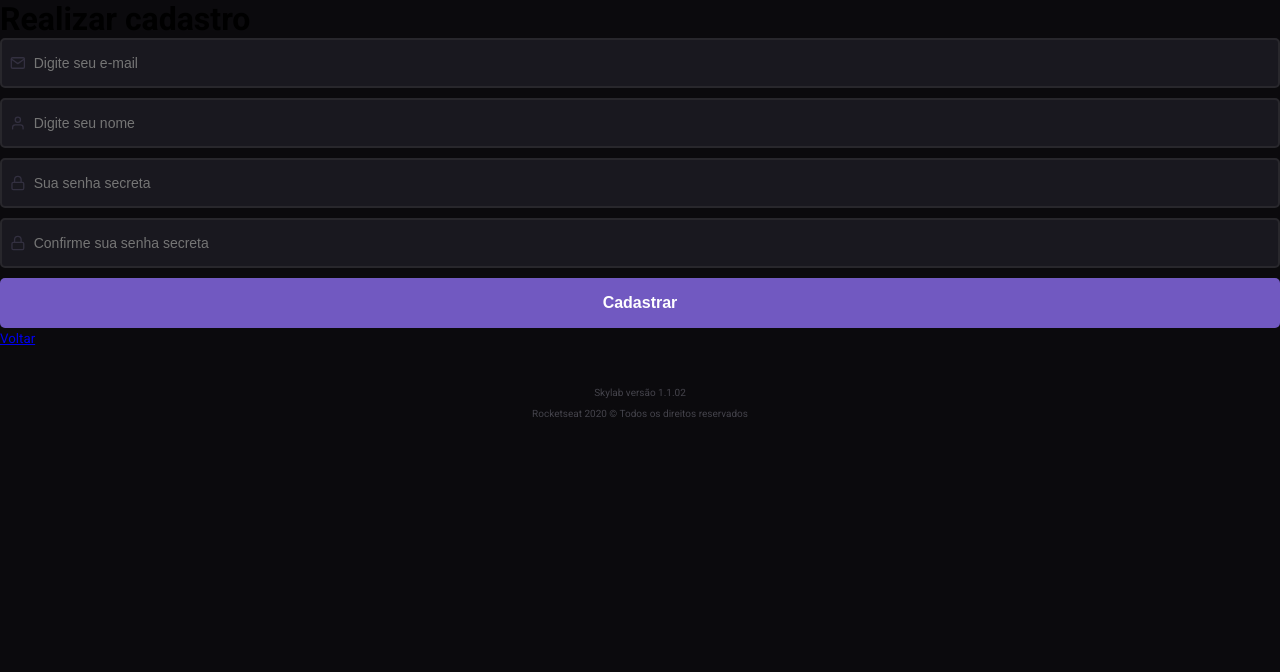
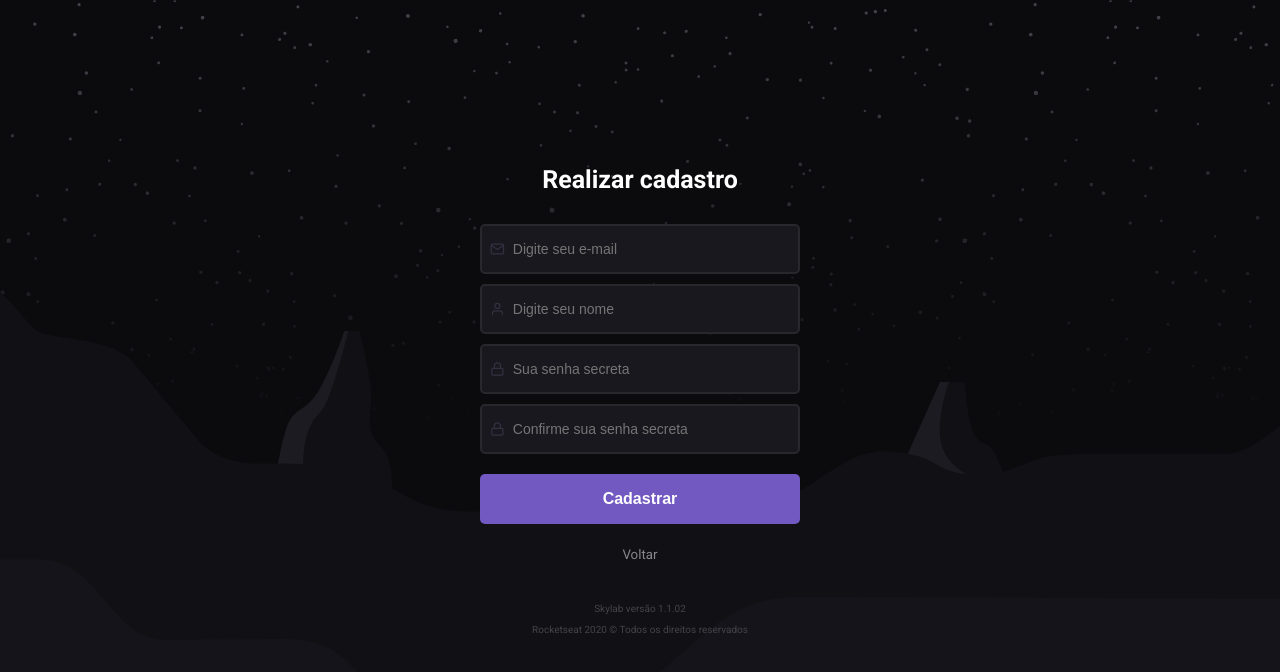
Before and after one commit to 0xjoaovpsantos/skylab-rocketseat-clone, a React (Create React App) app: page /signup in a window 1280 px wide. Shown: the top 672 px of the page. Built offline with nearby package versions, Linux system fonts and the light colour scheme.

Commit message:
add: stylize signup page

```diff
--- a/src/pages/SignUp/index.tsx
+++ b/src/pages/SignUp/index.tsx
@@ -4,26 +4,31 @@ import { FiMail, FiUser, FiLock } from 'react-icons/fi';
 
 import { Link } from 'react-router-dom';
 
+import { Content, Form } from './styles';
+
+import BackgroundImg from '../../components/BackgroundImg';
 import Input from '../../components/Input';
 import Button from '../../components/Button';
 import Footer from '../../components/Footer';
 
 const SignUp: React.FC = () => {
   return (
-    <div>
-      <div>
+    <BackgroundImg>
+      <Content>
         <h1>Realizar cadastro</h1>
-        <Input Icon={FiMail} description="Digite seu e-mail" />
-        <Input Icon={FiUser} description="Digite seu nome" />
-        <Input Icon={FiLock} description="Sua senha secreta" />
-        <Input Icon={FiLock} description="Confirme sua senha secreta" />
-        <Button description="Cadastrar" />
+        <Form>
+          <Input Icon={FiMail} description="Digite seu e-mail" />
+          <Input Icon={FiUser} description="Digite seu nome" />
+          <Input Icon={FiLock} description="Sua senha secreta" />
+          <Input Icon={FiLock} description="Confirme sua senha secreta" />
+          <Button description="Cadastrar" />
+        </Form>
         <small>
           <Link to="/">Voltar</Link>
         </small>
         <Footer />
-      </div>
-    </div>
+      </Content>
+    </BackgroundImg>
   );
 };
 
--- a/src/pages/SignUp/styles.ts
+++ b/src/pages/SignUp/styles.ts
@@ -1,3 +1,31 @@
 import styled from 'styled-components';
 
-export const Container = styled.div``;
+export const Content = styled.div`
+  max-width: 520px;
+  width: 100%;
+  padding: 32px;
+  margin: auto auto;
+  color: #fff;
+  text-align: center;
+
+  h1 {
+    margin-bottom: 30px;
+    font-size: 25px;
+  }
+
+  a {
+    text-decoration: none;
+    color: #87868b;
+  }
+`;
+
+export const Form = styled.form`
+  max-width: 320px;
+  width: 100%;
+  margin: auto auto;
+  padding-bottom: 20px;
+
+  button {
+    margin-top: 10px;
+  }
+`;
```
